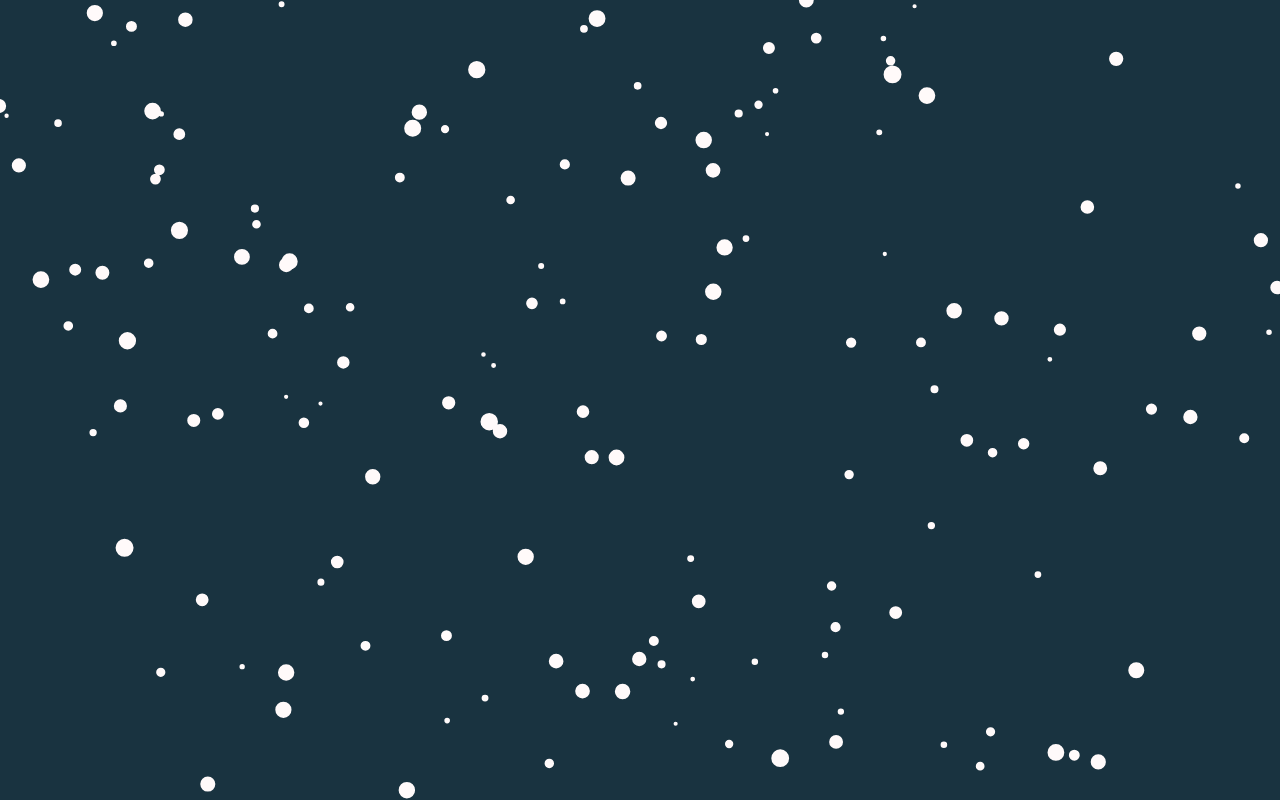
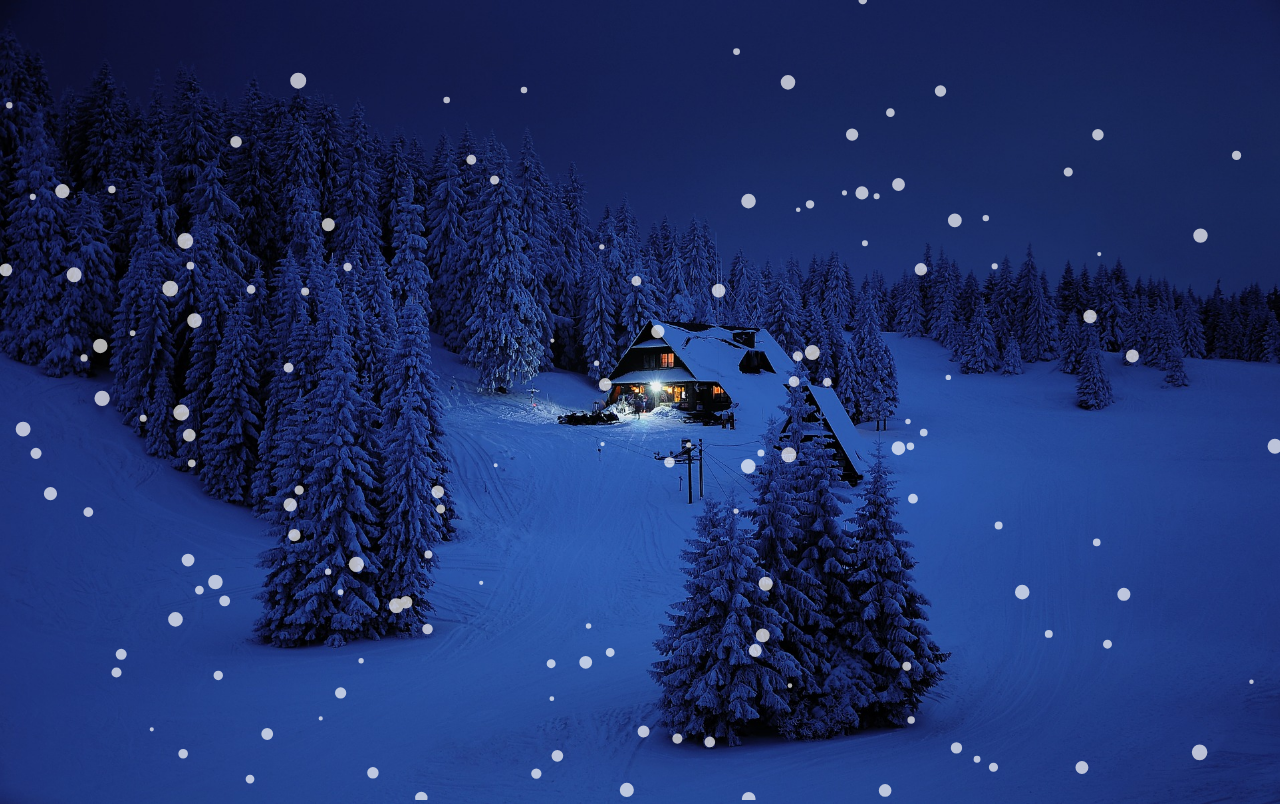
Before and after one commit to dawid809/Programowanie--JavaScript, a website: page Programowanie-w-Javascript/cw5-snow/index.html in a window 1280 px wide. Drawn offline with Linux system fonts and the light colour scheme.

Commit message:
Zmiana tła

```diff
--- a/Programowanie-w-Javascript/cw5-snow/main.js
+++ b/Programowanie-w-Javascript/cw5-snow/main.js
@@ -5,10 +5,9 @@ const context = canvas.getContext('2d');
 let windowWidth = window.innerWidth ;
 let windowHeight = window.innerHeight;
 
-// przypisanie rozmiarow canvas oraz kolor tla
+// przypisanie rozmiarow canvas
 canvas.width = windowWidth;
 canvas.height = windowHeight;
-canvas.style.background = '#193340';
 
 // deklaracja maksymalnej ilośći snieżek oraz tablicy
 let snowFlakes = 150;
@@ -18,7 +17,7 @@ for(let i = 0; i < snowFlakes; i++){
     snowFlakesArray.push({
         x: Math.random() * windowWidth,
         y: Math.random() * windowHeight,
-        r: Math.random() * 7 + 2,
+        r: Math.random() * 6 + 2,
         s: Math.random() + 1
     });
 }
@@ -26,7 +25,7 @@ for(let i = 0; i < snowFlakes; i++){
 // rysuje płatki śniegu
 function  drawFlakes() {
     context.clearRect(0, 0, windowWidth, windowHeight);
-    context.fillStyle =  'snow';
+    context.fillStyle =  'rgba(255,255,255,0.7';
     context.beginPath();
 
     for(let i = 0; i < snowFlakes; i++)
@@ -49,7 +48,7 @@ function moveFlakes() {
 
         let f = snowFlakesArray[i];
 
-        f.y += Math.pow(f.s, 2) + 3;
+        f.y += Math.pow(f.s, 2) + 4;
         f.x += Math.sin(angle) * 2;
 
         // jeśli śnieżka dotknie dołu, to zmienia położenie na góre
--- a/Programowanie-w-Javascript/cw5-snow/style.css
+++ b/Programowanie-w-Javascript/cw5-snow/style.css
@@ -2,3 +2,8 @@ body{
     margin: 0;
     background: s;
 }
+
+html{
+    background-image: url('images/zima.jpg');
+    background-size: cover;
+}
```
Also changed, not shown: Programowanie-w-Javascript/cw5-snow/images/zima.jpg (added).
